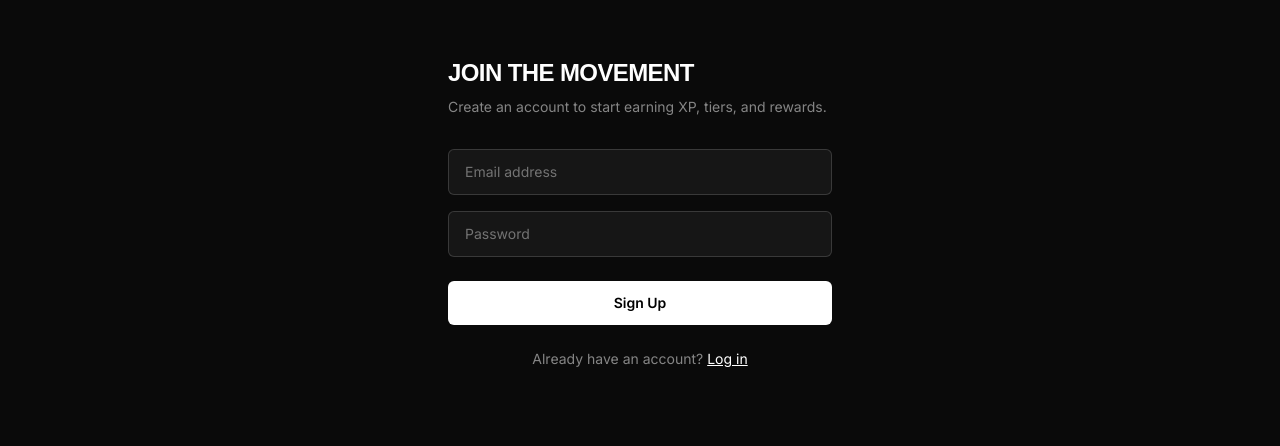
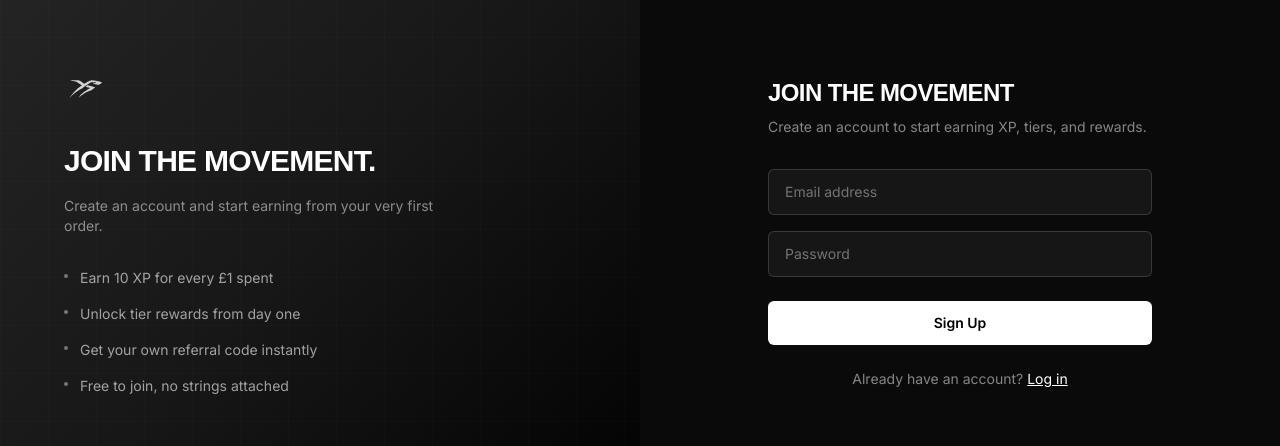
Before and after one commit to noxyyy7x/blxckshark, a Next.js app: page /signup in a window 1280 px wide. Shown: the part 204-650 px from the top of the page. Built offline with nearby package versions, Linux system fonts and the light colour scheme; no server answers; the database is empty; a web font is replaced by a local one.

Commit message:
redesign login and signup pages with branded split-screen layout

```diff
--- a/app/login/page.js
+++ b/app/login/page.js
@@ -35,7 +35,36 @@ export default function LoginPage() {
       <NotificationBar />
       <Header />
 
-      <main className="flex min-h-[80vh] items-center justify-center bg-[#0a0a0a] px-6 py-16 text-white">
+      <main className="flex min-h-[85vh] bg-[#0a0a0a] text-white">
+        {/* Branded left panel */}
+        <div className="relative hidden w-1/2 flex-col justify-center overflow-hidden bg-gradient-to-br from-neutral-800 via-neutral-900 to-black px-16 lg:flex">
+          <div className="absolute inset-0 bg-grid opacity-40" />
+          <div className="relative z-10">
+            <img src="/logo-icon.svg" alt="" className="mb-8 h-10 w-10 opacity-80" />
+            <h2 className="font-display mb-4 text-3xl font-bold uppercase leading-tight tracking-tight">
+              Built For More.
+            </h2>
+            <p className="font-body mb-8 max-w-sm text-sm text-white/50">
+              Your account unlocks the full BLXCKSHARK experience.
+            </p>
+            <div className="flex flex-col gap-4">
+              {[
+                'Earn XP and climb through 5 loyalty tiers',
+                'Unlock reward codes as you level up',
+                'Earn commission by referring friends',
+                'Track every order in one place',
+              ].map((item) => (
+                <div key={item} className="flex items-start gap-3">
+                  <span className="mt-1.5 h-1 w-1 flex-shrink-0 rounded-full bg-white/40" />
+                  <p className="font-body text-sm text-white/60">{item}</p>
+                </div>
+              ))}
+            </div>
+          </div>
+        </div>
+
+        {/* Form panel */}
+        <div className="flex w-full items-center justify-center px-6 py-16 lg:w-1/2">
         <div className="w-full max-w-sm">
           <h1 className="font-display mb-2 text-2xl font-bold uppercase tracking-tight">
             Welcome Back
@@ -51,7 +80,7 @@ export default function LoginPage() {
               placeholder="Email address"
               value={email}
               onChange={(e) => setEmail(e.target.value)}
-              className="font-body w-full rounded-md border border-white/15 bg-white/5 px-4 py-3 text-sm outline-none placeholder:text-white/40"
+              className="font-body w-full rounded-md border border-white/15 bg-white/5 px-4 py-3 text-sm outline-none transition-colors placeholder:text-white/40 focus:border-white/40"
             />
             <input
               type="password"
@@ -59,7 +88,7 @@ export default function LoginPage() {
               placeholder="Password"
               value={password}
               onChange={(e) => setPassword(e.target.value)}
-              className="font-body w-full rounded-md border border-white/15 bg-white/5 px-4 py-3 text-sm outline-none placeholder:text-white/40"
+              className="font-body w-full rounded-md border border-white/15 bg-white/5 px-4 py-3 text-sm outline-none transition-colors placeholder:text-white/40 focus:border-white/40"
             />
             {error && <p className="font-body text-xs text-red-400">{error}</p>}
 
@@ -85,6 +114,7 @@ export default function LoginPage() {
             </a>
           </p>
         </div>
+        </div>
       </main>
 
       <Footer />
--- a/app/signup/page.js
+++ b/app/signup/page.js
@@ -36,7 +36,36 @@ export default function SignupPage() {
       <NotificationBar />
       <Header />
 
-      <main className="flex min-h-[80vh] items-center justify-center bg-[#0a0a0a] px-6 py-16 text-white">
+      <main className="flex min-h-[85vh] bg-[#0a0a0a] text-white">
+        {/* Branded left panel */}
+        <div className="relative hidden w-1/2 flex-col justify-center overflow-hidden bg-gradient-to-br from-neutral-800 via-neutral-900 to-black px-16 lg:flex">
+          <div className="absolute inset-0 bg-grid opacity-40" />
+          <div className="relative z-10">
+            <img src="/logo-icon.svg" alt="" className="mb-8 h-10 w-10 opacity-80" />
+            <h2 className="font-display mb-4 text-3xl font-bold uppercase leading-tight tracking-tight">
+              Join The Movement.
+            </h2>
+            <p className="font-body mb-8 max-w-sm text-sm text-white/50">
+              Create an account and start earning from your very first order.
+            </p>
+            <div className="flex flex-col gap-4">
+              {[
+                'Earn 10 XP for every £1 spent',
+                'Unlock tier rewards from day one',
+                'Get your own referral code instantly',
+                'Free to join, no strings attached',
+              ].map((item) => (
+                <div key={item} className="flex items-start gap-3">
+                  <span className="mt-1.5 h-1 w-1 flex-shrink-0 rounded-full bg-white/40" />
+                  <p className="font-body text-sm text-white/60">{item}</p>
+                </div>
+              ))}
+            </div>
+          </div>
+        </div>
+
+        {/* Form panel */}
+        <div className="flex w-full items-center justify-center px-6 py-16 lg:w-1/2">
         <div className="w-full max-w-sm">
           <h1 className="font-display mb-2 text-2xl font-bold uppercase tracking-tight">
             Join The Movement
@@ -60,7 +89,7 @@ export default function SignupPage() {
                 placeholder="Email address"
                 value={email}
                 onChange={(e) => setEmail(e.target.value)}
-                className="font-body w-full rounded-md border border-white/15 bg-white/5 px-4 py-3 text-sm outline-none placeholder:text-white/40"
+                className="font-body w-full rounded-md border border-white/15 bg-white/5 px-4 py-3 text-sm outline-none transition-colors placeholder:text-white/40 focus:border-white/40"
               />
               <input
                 type="password"
@@ -69,7 +98,7 @@ export default function SignupPage() {
                 placeholder="Password"
                 value={password}
                 onChange={(e) => setPassword(e.target.value)}
-                className="font-body w-full rounded-md border border-white/15 bg-white/5 px-4 py-3 text-sm outline-none placeholder:text-white/40"
+                className="font-body w-full rounded-md border border-white/15 bg-white/5 px-4 py-3 text-sm outline-none transition-colors placeholder:text-white/40 focus:border-white/40"
               />
               {error && <p className="font-body text-xs text-red-400">{error}</p>}
               <button
@@ -89,6 +118,7 @@ export default function SignupPage() {
             </a>
           </p>
         </div>
+        </div>
       </main>
 
       <Footer />
```
